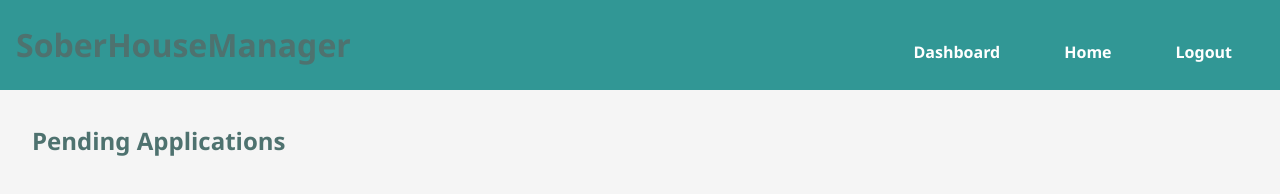
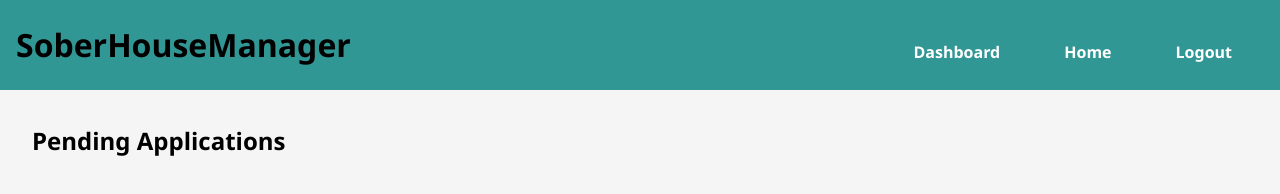
Before and after one commit to SoberHouseManager/soberhousemanager-site, a plain HTML site: page manager-dashboard.html in a window 1280 px wide. Drawn offline with Linux system fonts and the light colour scheme; no server answers.

Commit message:
Update manager-dashboard.html

```diff
--- a/manager-dashboard.html
+++ b/manager-dashboard.html
@@ -17,7 +17,6 @@
       query,
       where,
       getDocs,
-      getDoc,
       doc,
       setDoc,
       updateDoc
@@ -129,11 +128,15 @@
 
     header {
       background: #319795;
-      color: white;
       padding: 1rem;
       display: flex;
       justify-content: space-between;
       align-items: center;
+    }
+
+    header h1 {
+      margin: 0;
+      color: #000;
     }
 
     nav a {
@@ -145,6 +148,10 @@
 
     main {
       padding: 2rem;
+    }
+
+    h2 {
+      color: #000;
     }
 
     .item {
```
